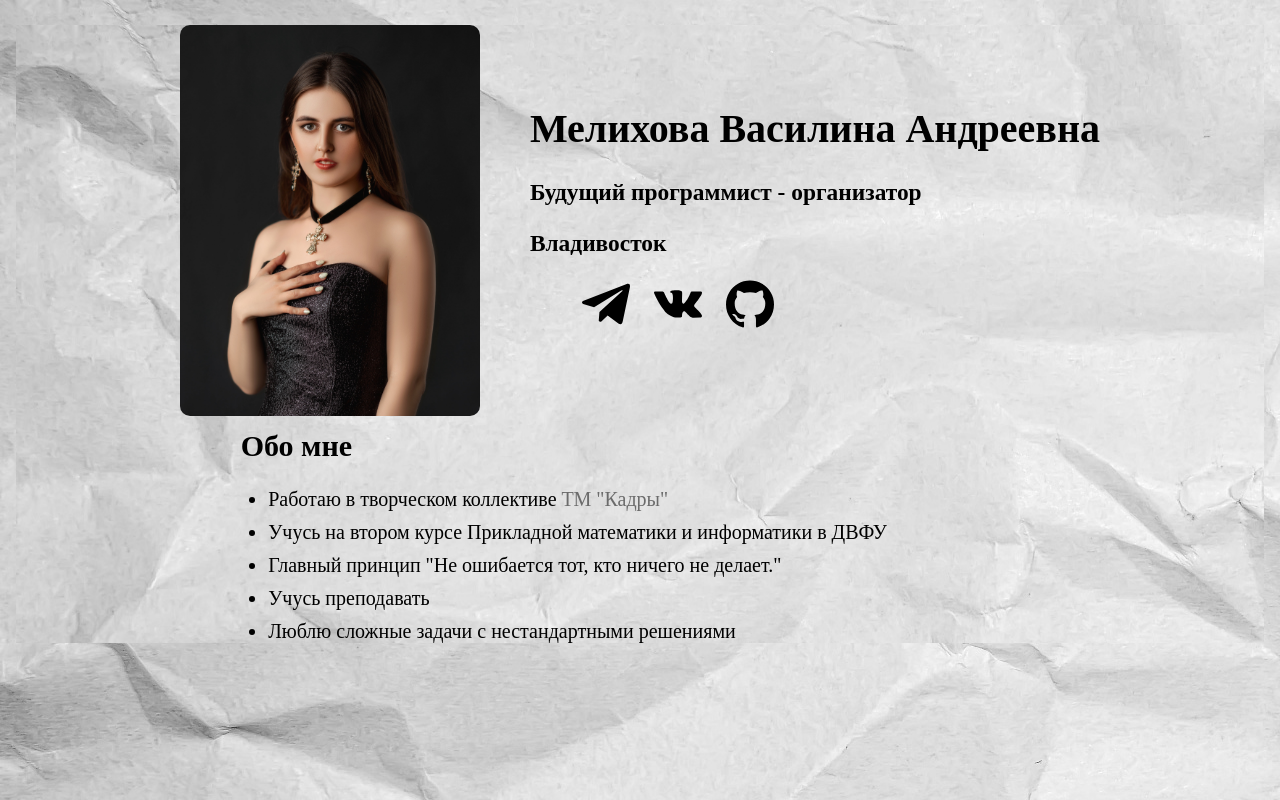
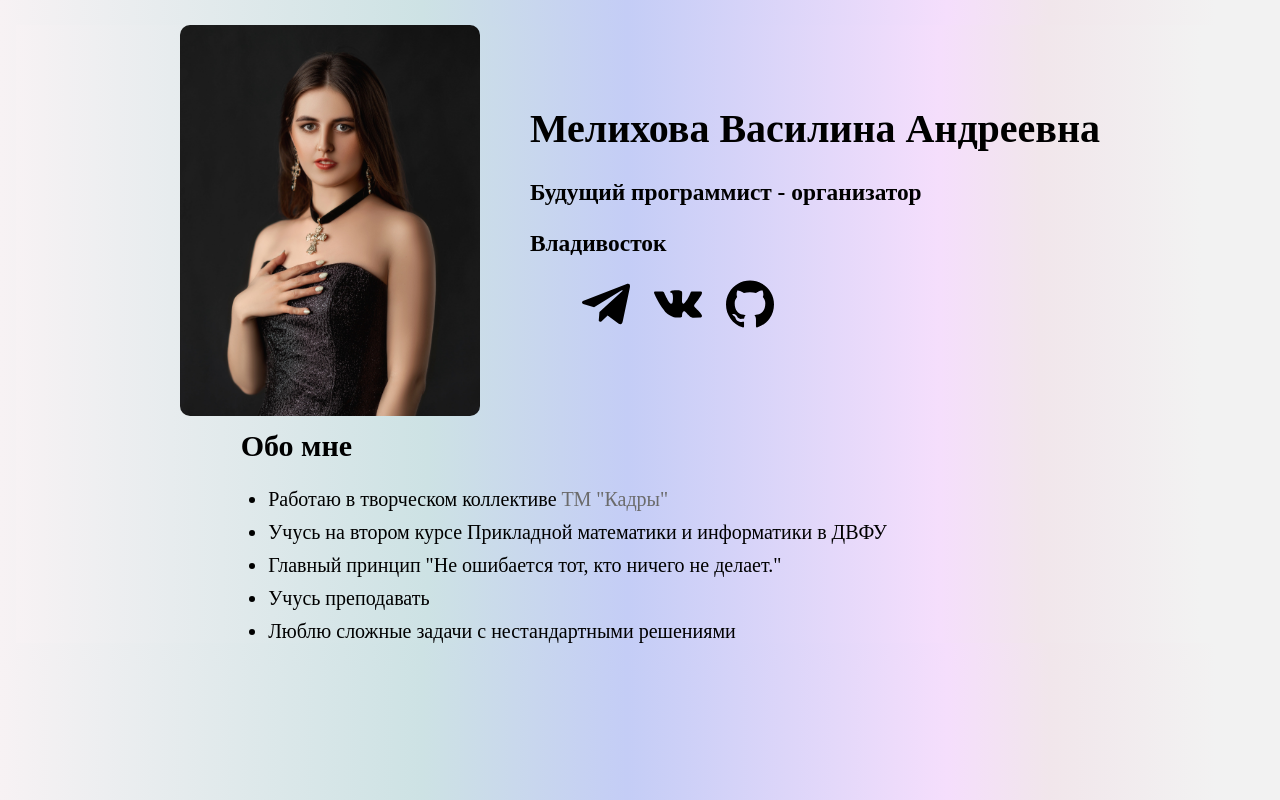
Before and after one commit to vasilina04/My_page, a Vue app: page / in a window 1280 px wide. Built offline with nearby package versions, Linux system fonts and the light colour scheme.

Commit message:
version 1.0

```diff
--- a/index.html
+++ b/index.html
@@ -2,9 +2,8 @@
 <html lang="en">
   <head>
     <meta charset="UTF-8">
-    <link rel="icon" href="/favicon.ico">
     <meta name="viewport" content="width=device-width, initial-scale=1.0">
-    <title>Vite App</title>
+    <title>Мелихова Василина</title>
   </head>
   <body>
     <div id="app"></div>
--- a/src/App.vue
+++ b/src/App.vue
@@ -4,6 +4,7 @@
 
 <template>
     <body>
+      <div class="Mypage">
       <div class="start_info">
         <img src="/src/static/I.jpg" class="My_photo" width="300">
         <div class="profile">
@@ -36,11 +37,11 @@
             <li>Учусь преподавать</li>
             <li>Люблю сложные задачи с нестандартными решениями</li>
         </ul>
+      </div>
     </body>
 </template>
 
 <style scoped>
-
 
 .My_photo {
   float: left;
--- a/src/static/base.css
+++ b/src/static/base.css
@@ -1,7 +1,9 @@
 body {
 
     background-color: #f5fffa;
-    background-image: url(/src/static/фон.jpg);
+    /* background-image: url(/src/static/фон.jpg); */
+    background: rgb(247,242,244);
+    background: linear-gradient(90deg, rgba(247,242,244,1) 0%, rgba(205,226,228,1) 33%, rgba(196,205,246,1) 49%, rgba(245,222,252,1) 74%, rgba(241,230,235,1) 82%, rgba(242,242,242,1) 95%, rgba(242,242,242,1) 100%);
     transition:
       color 0.5s,
       background-color 0.5s;
--- a/src/static/main.css
+++ b/src/static/main.css
@@ -21,6 +21,6 @@ a,
 }
 
 
-body{
+.Mypage{
   font-family: 'Monotype Corsiva';
 }
```
